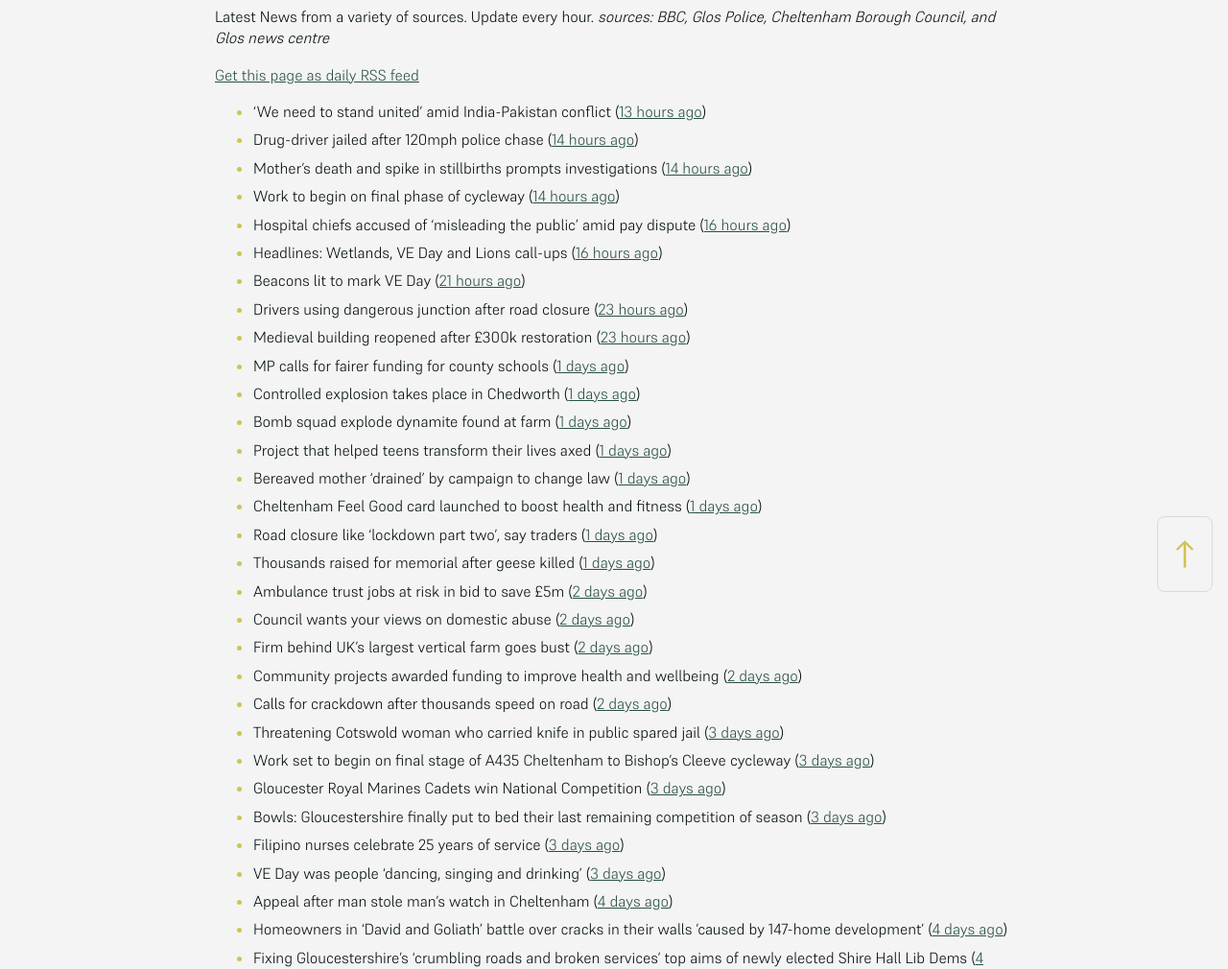
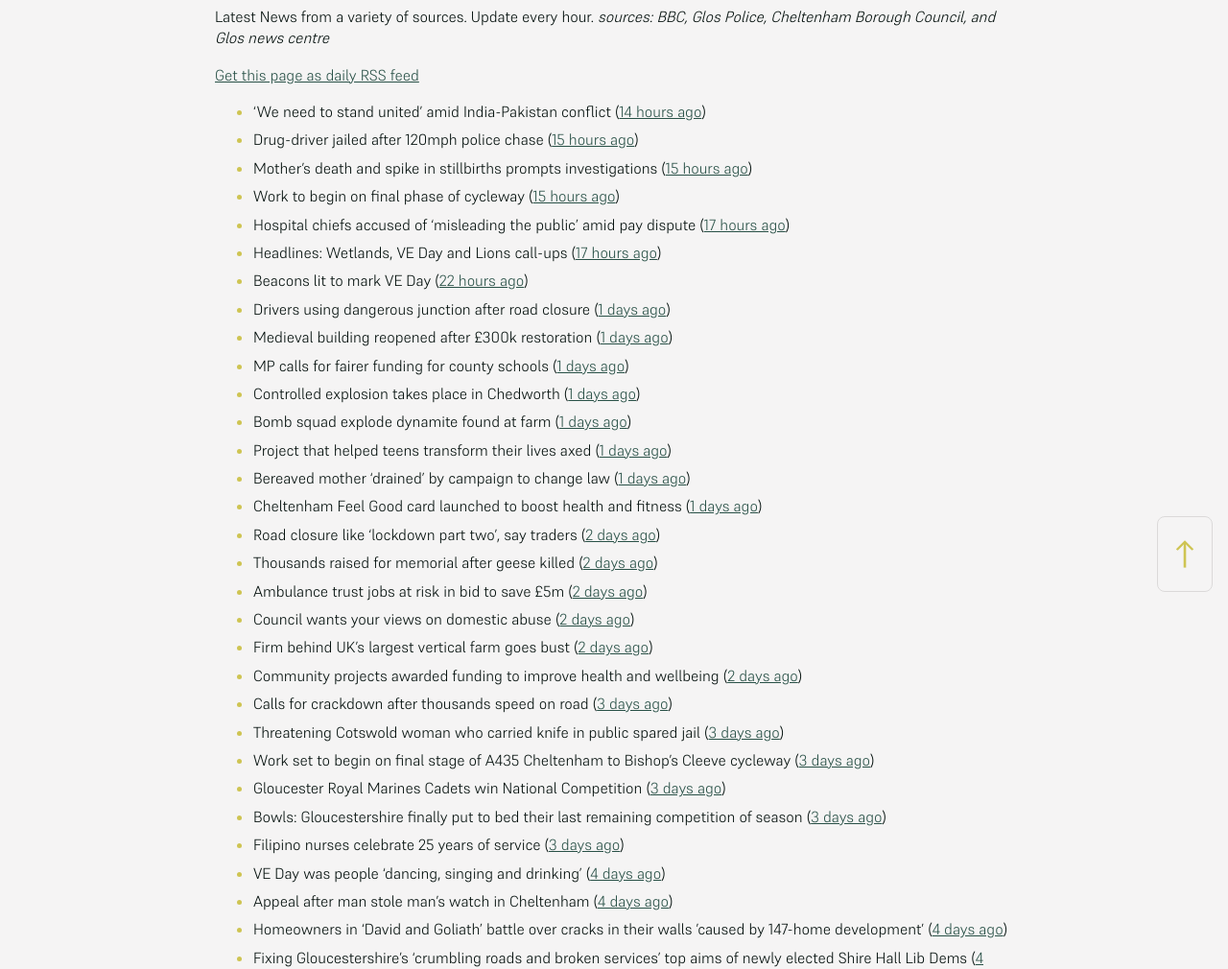
Before and after one commit to mat-0/cheltenham-open-data, a Jekyll site: the page built from _pages/news.md, in a window 1280 px wide. Shown: the part 267-1277 px from the top of the page at 96% size. Built offline with Jekyll 4.4.1, drawn with Linux system fonts in a browser that asks for light colours.

Commit message:
Updated 2025-05-10 05:57:50

```diff
--- a/_pages/news.md
+++ b/_pages/news.md
@@ -12,34 +12,34 @@ _sources: BBC, Glos Police, Cheltenham Borough Council, and Glos news centre_
 [Get this page as daily RSS feed](/daily.rss)
 
 <!-- news_marker starts -->
-- 'We need to stand united' amid India-Pakistan conflict ([13 hours ago](https://www.bbc.com/news/articles/cx202gvxgj7o))
-- Drug-driver jailed after 120mph police chase ([14 hours ago](https://www.bbc.com/news/articles/c8jgl2gdj3jo))
-- Mother’s death and spike in stillbirths prompts investigations ([14 hours ago](https://gloucesternewscentre.co.uk/mothers-death-and-spike-in-stillbirths-prompts-investigations/))
-- Work to begin on final phase of cycleway ([14 hours ago](https://www.bbc.com/news/articles/cjwq3242dego))
-- Hospital chiefs accused of ‘misleading the public’ amid pay dispute ([16 hours ago](https://gloucesternewscentre.co.uk/hospital-chiefs-accused-of-misleading-the-public-amid-pay-dispute/))
-- Headlines: Wetlands, VE Day and Lions call-ups ([16 hours ago](https://www.bbc.com/news/articles/c4gre522d7lo))
-- Beacons lit to mark VE Day ([21 hours ago](https://www.bbc.com/news/videos/c74nln2wnzko))
-- Drivers using dangerous junction after road closure ([23 hours ago](https://www.bbc.com/news/articles/c0qnq5jvwz0o))
-- Medieval building reopened after £300k restoration ([23 hours ago](https://www.bbc.com/news/articles/cwy6y3d1xz0o))
+- 'We need to stand united' amid India-Pakistan conflict ([14 hours ago](https://www.bbc.com/news/articles/cx202gvxgj7o))
+- Drug-driver jailed after 120mph police chase ([15 hours ago](https://www.bbc.com/news/articles/c8jgl2gdj3jo))
+- Mother’s death and spike in stillbirths prompts investigations ([15 hours ago](https://gloucesternewscentre.co.uk/mothers-death-and-spike-in-stillbirths-prompts-investigations/))
+- Work to begin on final phase of cycleway ([15 hours ago](https://www.bbc.com/news/articles/cjwq3242dego))
+- Hospital chiefs accused of ‘misleading the public’ amid pay dispute ([17 hours ago](https://gloucesternewscentre.co.uk/hospital-chiefs-accused-of-misleading-the-public-amid-pay-dispute/))
+- Headlines: Wetlands, VE Day and Lions call-ups ([17 hours ago](https://www.bbc.com/news/articles/c4gre522d7lo))
+- Beacons lit to mark VE Day ([22 hours ago](https://www.bbc.com/news/videos/c74nln2wnzko))
+- Drivers using dangerous junction after road closure ([1 days ago](https://www.bbc.com/news/articles/c0qnq5jvwz0o))
+- Medieval building reopened after £300k restoration ([1 days ago](https://www.bbc.com/news/articles/cwy6y3d1xz0o))
 - MP calls for fairer funding for county schools ([1 days ago](https://www.bbc.com/news/articles/c14kz050y3ro))
 - Controlled explosion takes place in Chedworth ([1 days ago](https://gloucesternewscentre.co.uk/controlled-explosion-takes-place-in-chedworth/))
 - Bomb squad explode dynamite found at farm ([1 days ago](https://www.bbc.com/news/articles/c0k34gzdmxko))
 - Project that helped teens transform their lives axed ([1 days ago](https://www.bbc.com/news/articles/ckg1gmmn82zo))
 - Bereaved mother 'drained' by campaign to change law ([1 days ago](https://www.bbc.com/news/articles/c99p985r1xgo))
 - Cheltenham Feel Good card launched to boost health and fitness ([1 days ago](https://www.cheltenham.gov.uk/news/article/3007/cheltenham_feel_good_card_launched_to_boost_health_and_fitness))
-- Road closure like 'lockdown part two', say traders ([1 days ago](https://www.bbc.com/news/articles/c3r8r3yrjgjo))
-- Thousands raised for memorial after geese killed ([1 days ago](https://www.bbc.com/news/articles/cn80d0k231yo))
+- Road closure like 'lockdown part two', say traders ([2 days ago](https://www.bbc.com/news/articles/c3r8r3yrjgjo))
+- Thousands raised for memorial after geese killed ([2 days ago](https://www.bbc.com/news/articles/cn80d0k231yo))
 - Ambulance trust jobs at risk in bid to save £5m ([2 days ago](https://www.bbc.com/news/articles/c078721k50xo))
 - Council wants your views on domestic abuse ([2 days ago](https://gloucesternewscentre.co.uk/council-wants-your-views-on-domestic-abuse/))
 - Firm behind UK's largest vertical farm goes bust ([2 days ago](https://www.bbc.com/news/articles/c9qwq5245zvo))
 - Community projects awarded funding to improve health and wellbeing ([2 days ago](https://www.cheltenham.gov.uk/news/article/3006/community_projects_awarded_funding_to_improve_health_and_wellbeing))
-- Calls for crackdown after thousands speed on road ([2 days ago](https://www.bbc.com/news/articles/cj454v1qzrxo))
+- Calls for crackdown after thousands speed on road ([3 days ago](https://www.bbc.com/news/articles/cj454v1qzrxo))
 - Threatening Cotswold woman who carried knife in public spared jail ([3 days ago](https://gloucesternewscentre.co.uk/threatening-cotswold-woman-who-carried-knife-in-public-spared-jail/))
 - Work set to begin on final stage of A435 Cheltenham to Bishop’s Cleeve cycleway ([3 days ago](https://gloucesternewscentre.co.uk/work-set-to-begin-on-final-stage-of-a435-cheltenham-to-bishops-cleeve-cycleway/))
 - Gloucester Royal Marines Cadets win National Competition ([3 days ago](https://gloucesternewscentre.co.uk/gloucester-royal-marines-cadets-win-national-competition/))
 - Bowls: Gloucestershire finally put to bed their last remaining competition of season ([3 days ago](https://gloucesternewscentre.co.uk/bowls-gloucestershire-finally-put-to-bed-their-last-remaining-competition-of-season/))
 - Filipino nurses celebrate 25 years of service ([3 days ago](https://gloucesternewscentre.co.uk/filipino-nurses-celebrate-25-years-of-service/))
-- VE Day was people 'dancing, singing and drinking' ([3 days ago](https://www.bbc.com/news/articles/cvg9y4pye5ro))
+- VE Day was people 'dancing, singing and drinking' ([4 days ago](https://www.bbc.com/news/articles/cvg9y4pye5ro))
 - Appeal after man stole man’s watch in Cheltenham ([4 days ago](https://gloucesternewscentre.co.uk/appeal-after-man-stole-mans-watch-in-cheltenham/))
 - Homeowners in ‘David and Goliath’ battle over cracks in their walls ’caused by 147-home development’ ([4 days ago](https://gloucesternewscentre.co.uk/homeowners-in-david-and-goliath-battle-over-cracks-in-their-walls-caused-by-147-home-development/))
 - Fixing Gloucestershire’s ‘crumbling roads and broken services’ top aims of newly elected Shire Hall Lib Dems ([4 days ago](https://gloucesternewscentre.co.uk/fixing-gloucestershires-crumbling-roads-and-broken-services-top-aims-of-newly-elected-shire-hall-lib-dems/))
```
Also changed, not shown: _data/flood.json (+5 -69 lines), index.md (+4 -4 lines).
